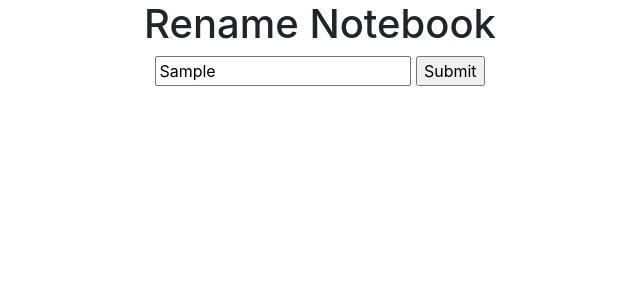
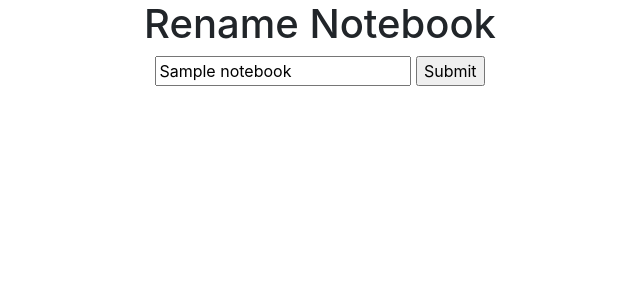
Before and after one commit to stetten97/easynotes, a Python web app: template templates/rename_notebook.html in a window 1280 px wide. Shown: the part 56-356 px from the top of the page, without its empty margins (320-960 px from the left). Run offline with Jinja, Linux system fonts and the light colour scheme; the template is opened without the code that fills it: most values are stand-ins (such as "Sample title", 1, 10 or a date in 2020).

Commit message:
Fix renaming issue with whitespaces

```diff
--- a/templates/rename_notebook.html
+++ b/templates/rename_notebook.html
@@ -4,7 +4,7 @@
     <h1 style="text-align: center">Rename Notebook</h1>
     <div class="form">
         <form action="/rename/{{notebook.id}}" method="POST" align="center">
-            <input type="text" name="notebook_name" id="notebook_name" value={{notebook.name}}>
+            <input type="text" name="notebook_name" id="notebook_name" value="{{notebook.name}}">
             <input type="submit" value="Submit">
         </form>
     </div>
```
